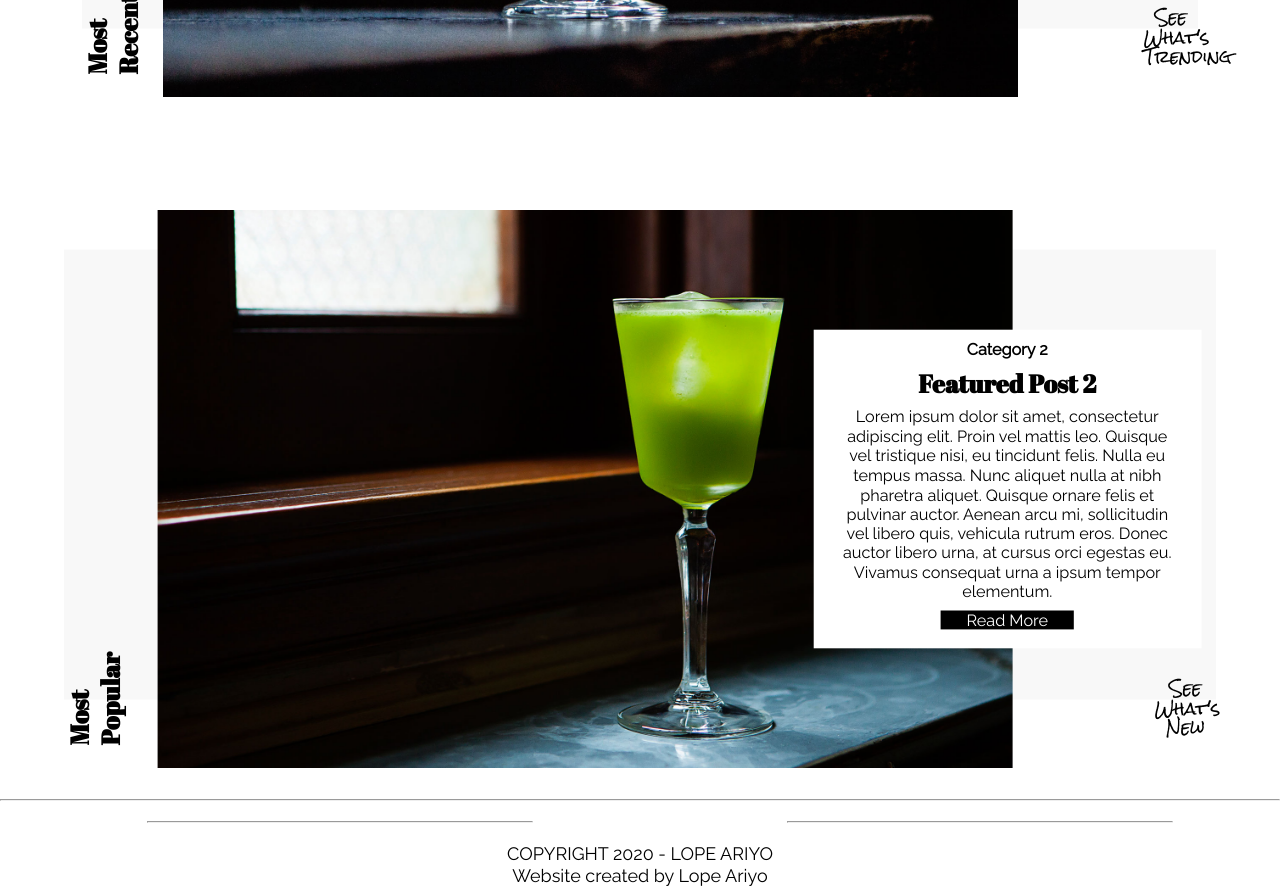
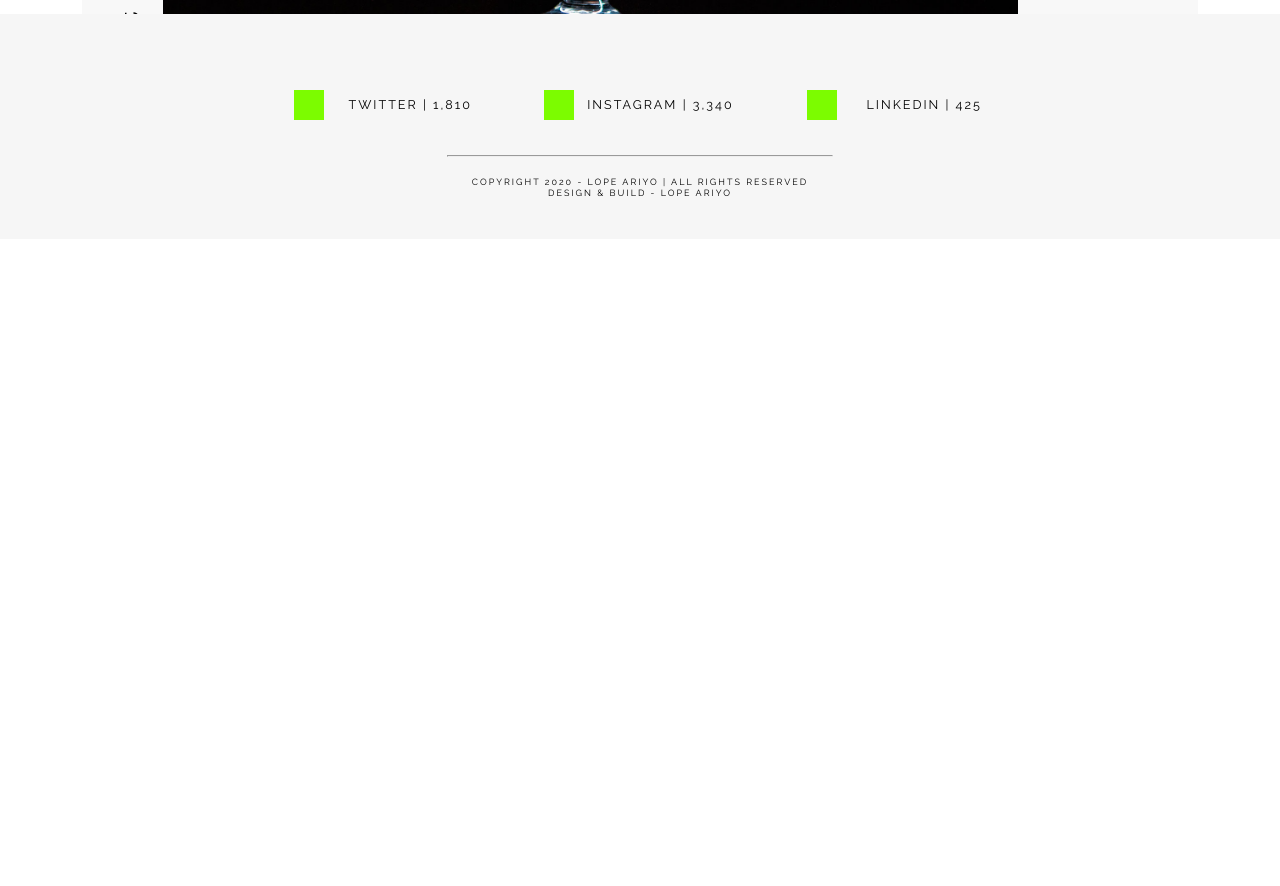
Before and after one commit to LopeAriyo/accessible-blog, a plain HTML site: page index.html in a window 1280 px wide. Shown: the part 561-1447 px from the top of the page. After the commit the page ends 920 px from the top, so only its background shows below. Drawn offline with Linux system fonts and the light colour scheme.

Commit message:
styled footer

```diff
--- a/index.html
+++ b/index.html
@@ -29,7 +29,7 @@
 
         <main>
             <section class="featured-slider">
-            <article class="featured-posts" >
+                <article class="featured-posts" >
                     <section id="most-recent" class="featured-post" tabindex="0">
                         <div class="featured-slide-banner"></div>
                         <h2 class="featured-header">Most Recent</h2>
@@ -75,38 +75,35 @@
                     </section>
                 </article>
             </section>
-            <section id="most-popular" class= "featured-post" tabindex="0">
-                <div class="featured-slide-banner"></div>
-                <h2 class="featured-header">Most Popular</h2>
-                <img src="/images/Pappy-van-Winkle-Jelloman-Cocktail-Drink.jpg" alt="Jelloman Cocktail" class="featured-image"></img>
-                <section class="featured-content">
-                    <h4>Category 2</h4>
-                    <h3>Featured Post 2</h3>
-                    <p>
-                        Lorem ipsum dolor sit amet, consectetur adipiscing elit.
-                        Proin vel mattis leo. Quisque vel tristique nisi, eu
-                        tincidunt felis. Nulla eu tempus massa. Nunc aliquet
-                        nulla at nibh pharetra aliquet. Quisque ornare felis et
-                        pulvinar auctor. Aenean arcu mi, sollicitudin vel libero
-                        quis, vehicula rutrum eros. Donec auctor libero urna, at
-                        cursus orci egestas eu. Vivamus consequat urna a ipsum
-                        tempor elementum.
-                </p>
-                <button class="featured-button">Read More</button>
-                </section>
-                <a href="#most-recent" class="featured-navigation">See What's New</a>
-            </section>
         </main>
-        <hr >
+        <hr class="footer-rule" >
         <footer>
             <!-- <a href="#header" class="featured-navigation">Back To Top</a> -->
-            <section class="social-media">
-                <hr class="footer-rule">
-                <hr class="footer-rule">
-            </section>
-            <p>COPYRIGHT 2020 - LOPE ARIYO</p>
-            <p>Website created by <a href = "https://lopeariyo.dev">Lope Ariyo</a></p>
+            <article class="social-media-links">
+                <section class="social-media-link">
+                    <a href="https://twitter.com/lopeariyo" target="_blank" rel="nofollow noopener" aria-label="Twitter" title="Twitter">
+                        <i class="pipdigicons pipdigicons-twitter" aria-hidden="true"></i>
+                        <p>Twitter <span class="social-footer-counters"> | 1,810</span> </p>
 
+                    </a>
+                </section>
+                <section class="social-media-link">
+                    <a href="https://instagram.com/lopeariyo" target="_blank" rel="nofollow noopener" aria-label="Instagram" title="Instagram">
+                        <i class="pipdigicons pipdigicons-twitter" aria-hidden="true"></i>
+                        <p>Instagram <span class="social-footer-counters"> | 3,340</span> </p>
+                    </a>
+                </section>
+                <section class="social-media-link">
+                    <a href="https://linkedin.com/in/lopeariyo" target="_blank" rel="nofollow noopener" aria-label="Linked In" title="LinkedIn">
+                        <i class="pipdigicons pipdigicons-twitter" aria-hidden="true"></i>
+                        <p>LinkedIn <span class="social-footer-counters"> | 425</span> </p>
+
+                    </a>
+                </section>
+            </article>
+            <hr class="footer-rule" >
+            <p class ="owner">COPYRIGHT 2020 - LOPE ARIYO | All Rights Reserved </p>
+            <p class="author"> Design & Build - <a href = "https://lopeariyo.dev">Lope Ariyo</a></p>
         </footer>
     </body>
 </html>
--- a/styles/main.css
+++ b/styles/main.css
@@ -46,8 +46,14 @@ body * {
     text-decoration: unset;
 }
 
+body {
+    height: 100vh;
+    overflow-y: scroll;
+    overflow-x: hidden;
+}
+
 main {
-    margin-top: 100px;
+    margin-top: 120px;
 }
 
 h1,
--- a/styles/shared/footer.css
+++ b/styles/shared/footer.css
@@ -1,16 +1,62 @@
 footer {
+    position: fixed;
+    bottom: 0;
+    left: 0;
+    height: 225px;
+    width: 100%;
     display: flex;
     flex-direction: column;
+    background-color: #f6f6f6;
+    justify-content: center;
+    align-items: center;
 }
 
-footer .social-media {
+footer .social-media-links {
     display: flex;
-    width: 100%;
-    margin: 20px;
+    width: 60%;
+    margin: 10px;
     flex-direction: row;
     justify-content: space-around;
+}
+
+footer .social-media-links .social-media-link {
+    width: 240px;
+    margin: 5px;
+    justify-content: space-between;
+    padding: 10px;
+}
+
+footer .social-media-links .social-media-link a {
+    margin: 10px;
+    display: flex;
+    height: inherit;
+    width: 90%;
+    text-transform: uppercase;
+    text-align: end;
+    letter-spacing: 2px;
+    font-size: 0.7rem;
+    justify-content: center;
+    align-items: center;
+}
+
+footer .social-media-links .social-media-link a i {
+    height: 30px;
+    width: 30px;
+    background-color: lawngreen;
+}
+
+footer .owner,
+footer .author {
+    text-transform: uppercase;
+    text-align: center;
+    letter-spacing: 2px;
+    font-size: 0.5rem;
 }
 
 .footer-rule {
     width: 30%;
 }
+
+footer .footer-rule {
+    margin-bottom: 20px;
+}
```
